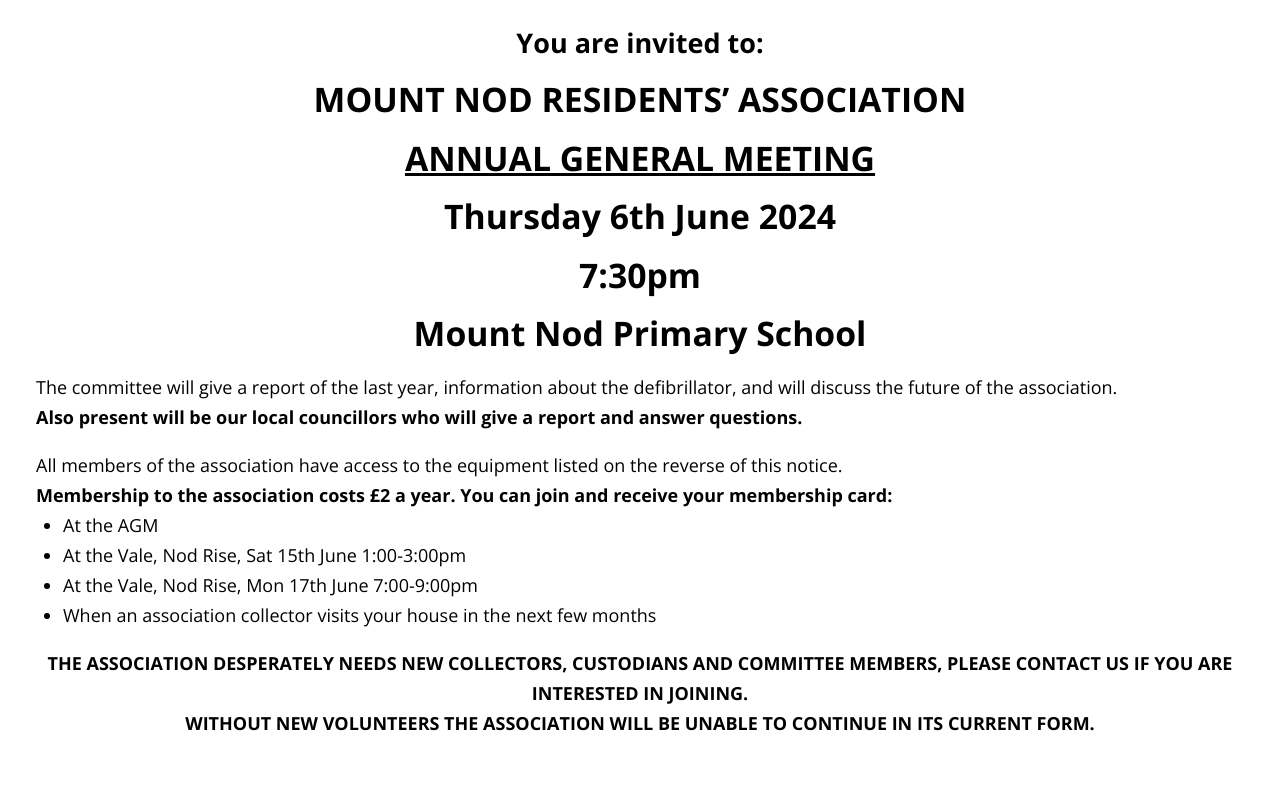
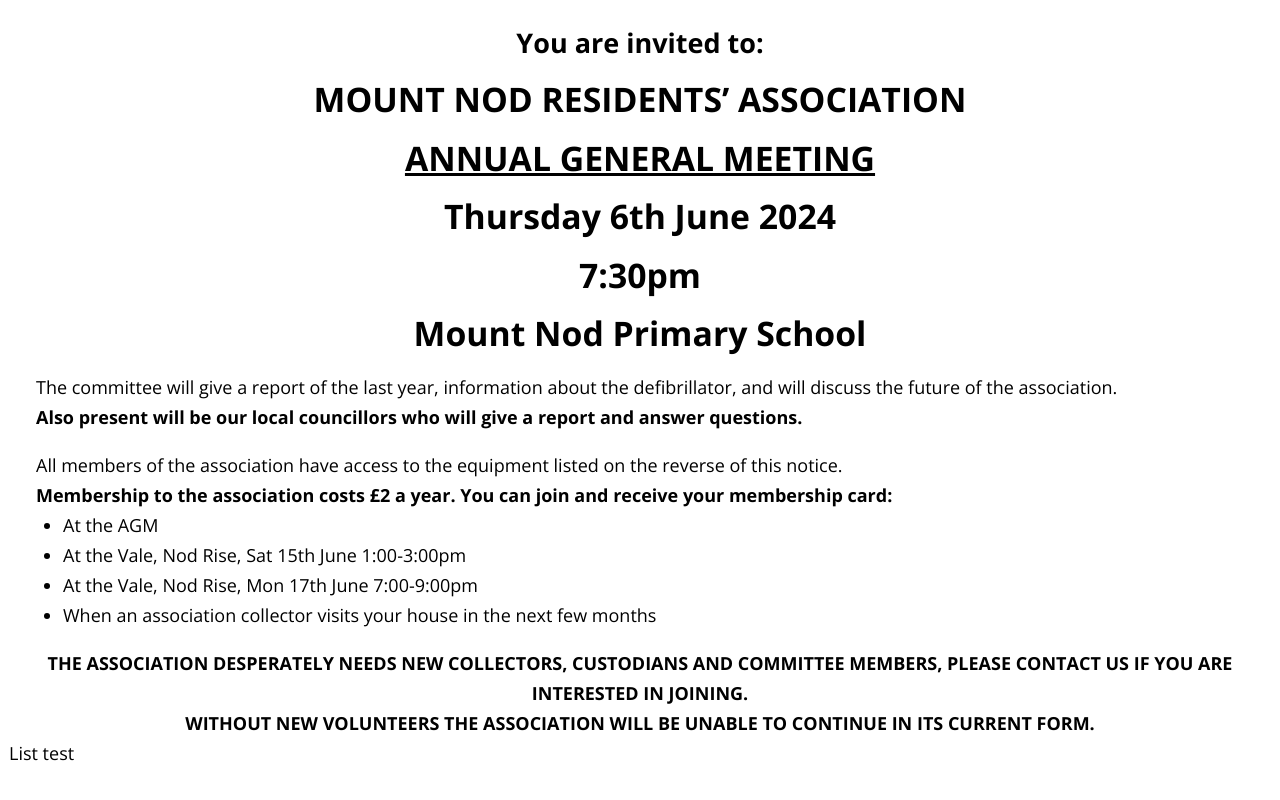
Before and after one commit to darthsteven/mnra, a SvelteKit app: page / in a window 1280 px wide. Shown: the part 975-1775 px from the top of the page. Before the commit the page ends 1749 px from the top, so only its background shows below. Built offline with nearby package versions, Linux system fonts and the light colour scheme.

Commit message:
Add a list test link.

```diff
--- a/src/routes/+page.svelte
+++ b/src/routes/+page.svelte
@@ -264,4 +264,6 @@
         </div>
     </div>
 
+<a href="/list">List test</a>
+
 </div>
```
